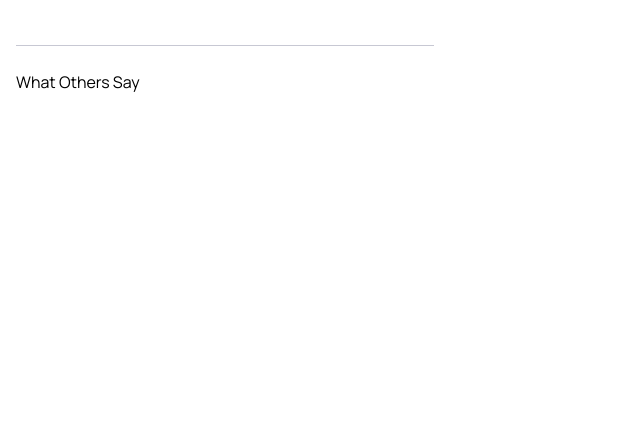
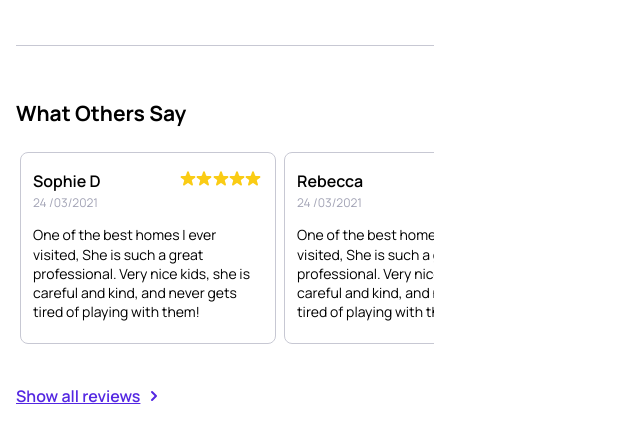
Before and after one commit to andres-codigo/nanny-nina, a Vue app: page /nanny-service-launch-checklist-onboarding in a window 1280 px wide. Shown: the part 2104-2546 px from the top of the page, without its empty margins (0-640 px from the left). Before the commit the page ends 2198 px from the top, so only its background shows below. Built offline with nearby package versions, Linux system fonts and the light colour scheme.

Commit message:
[folder, components, vue] reviews folder added/Item (for Reviews page) component created/Reviews page updated/anchor with underline by default css class created and added

```diff
--- a/src/components/profile/fold/ApplyDetails.vue
+++ b/src/components/profile/fold/ApplyDetails.vue
@@ -16,7 +16,7 @@
 		<h5 class="text-header-five font-bold">Request Note</h5>
 		<p class="my-7">We need your help! We are a Dutch family with two fun kids (girl 3 and boy 2). They love to play outside, bake (and eat!) cookies and cake, chill & relax, make loud music, eat ice-cream, be creative – and have their friends over to play. We do need you to have a drivers license and feel...</p>
 		<div class="flex">
-			<div class="flex-none"><a href="#" class="text-blue-500">View full note</a></div>
+			<div class="flex-none"><a href="#" class="font-semibold text-blue-500 anchor-with-underline">View full note</a></div>
 			<div class="inline-flex items-center justify-center pl-1"><ChevronRightIcon class="w-5 h-5 text-blue-500" /></div>
 		</div>
 	</div>
--- a/src/components/profile/fold/Reviews.vue
+++ /dev/null
@@ -1,3 +0,0 @@
-<template>
-	<div>What Others Say</div>
-</template>
--- a/src/components/profile/fold/_FoldContainer.vue
+++ b/src/components/profile/fold/_FoldContainer.vue
@@ -20,7 +20,7 @@
 import ApplyDetails from './ApplyDetails.vue'
 import Preferences from './Preferences.vue'
 import Photos from './Photos.vue'
-import Reviews from './Reviews.vue'
+import Reviews from './reviews/Reviews.vue'
 
 export default {
 	components: {
--- /dev/null
+++ b/src/components/profile/fold/reviews/Item.vue
@@ -0,0 +1,36 @@
+<template>
+	<div class="px-3 py-4 w-64 h-48 overflow-hidden rounded-lg border">
+		<div class="flex mb-2">
+			<div class="basis-2/3">
+				<div class="grid grid-rows-2">
+					<div class="font-semibold">{{ user }}</div>
+					<div class="text-xs text-gray-400">{{ date }}</div>
+				</div>
+			</div>
+			<div class="basis-1/3 mr-3">
+				<div class="grid grid-cols-5 gap-2">
+					<div><StarIcon class="w-5 h-5 text-yellow-400" /></div>
+					<div><StarIcon class="w-5 h-5 text-yellow-400" /></div>
+					<div><StarIcon class="w-5 h-5 text-yellow-400" /></div>
+					<div><StarIcon class="w-5 h-5 text-yellow-400" /></div>
+					<div><StarIcon class="w-5 h-5 text-yellow-400" /></div>
+				</div>
+			</div>
+		</div>
+		<p class="text-sm">One of the best homes I ever visited, She is such a great professional. Very nice kids, she is careful and kind, and never gets tired of playing with them!</p>
+	</div>
+</template>
+
+<script>
+import { StarIcon } from '@heroicons/vue/solid'
+
+export default {
+	components: {
+		StarIcon
+	},
+	props: {
+		user: String,
+		date: String
+	}
+}
+</script>
--- /dev/null
+++ b/src/components/profile/fold/reviews/Reviews.vue
@@ -0,0 +1,36 @@
+<template>
+	<div class="flex flex-col my-14">
+		<h5 class="text-header-five font-bold mb-7">What Others Say</h5>
+		<div class="flex overflow-x-scroll pb-10 no-scrollbar">
+			<div class="flex flex-nowrap">
+				<div class="inline-block px-1">
+					<Item user="Sophie D" date="24 /03/2021" />
+				</div>
+
+				<div class="inline-block px-1">
+					<Item user="Rebecca" date="24 /03/2021" />
+				</div>
+
+				<div class="inline-block px-1">
+					<Item user="Amanda" date="24 /03/2021" />
+				</div>
+			</div>
+		</div>
+		<div class="flex">
+			<div class="flex-none"><a href="#" class="font-semibold text-blue-500 anchor-with-underline">Show all reviews</a></div>
+			<div class="inline-flex items-center justify-center pl-1"><ChevronRightIcon class="w-5 h-5 text-blue-500" /></div>
+		</div>
+	</div>
+</template>
+
+<script>
+import Item from './Item.vue'
+import { ChevronRightIcon } from '@heroicons/vue/solid'
+
+export default {
+	components: {
+		Item,
+		ChevronRightIcon
+	}
+}
+</script>
--- a/src/styles/input.css
+++ b/src/styles/input.css
@@ -2,13 +2,14 @@
 @tailwind components;
 @tailwind utilities;
 
-@layer base {
-	a {
-		@apply underline;
-		@apply hover:no-underline;
-	}
+
+/* hyperlink with underline */
+.anchor-with-underline {
+	@apply underline;
+	@apply hover:no-underline;
 }
 
+/* hide scrollbar; used for horizontal photos, reviews */
 .no-scrollbar {
 	-ms-overflow-style: none;
 	scrollbar-width: none;
```
